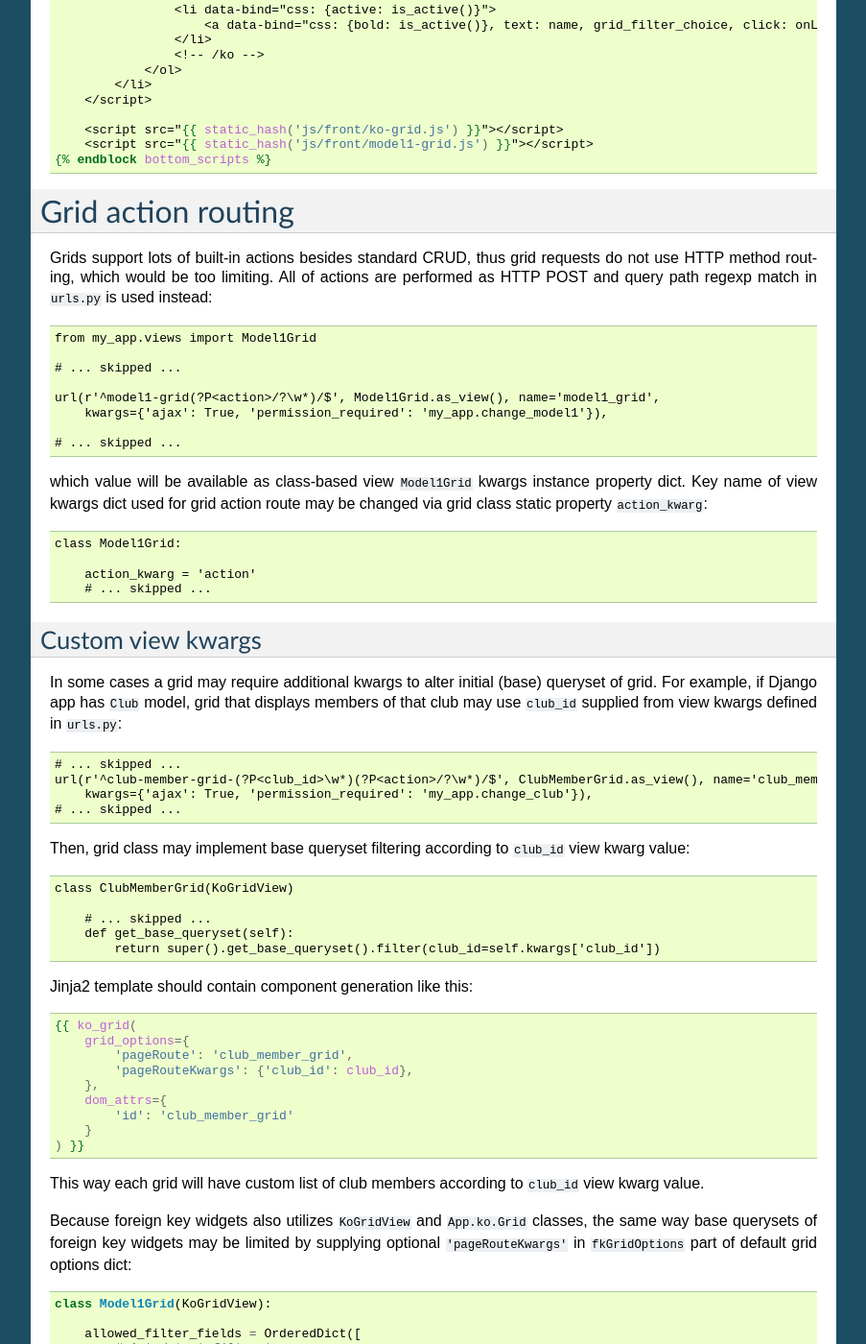
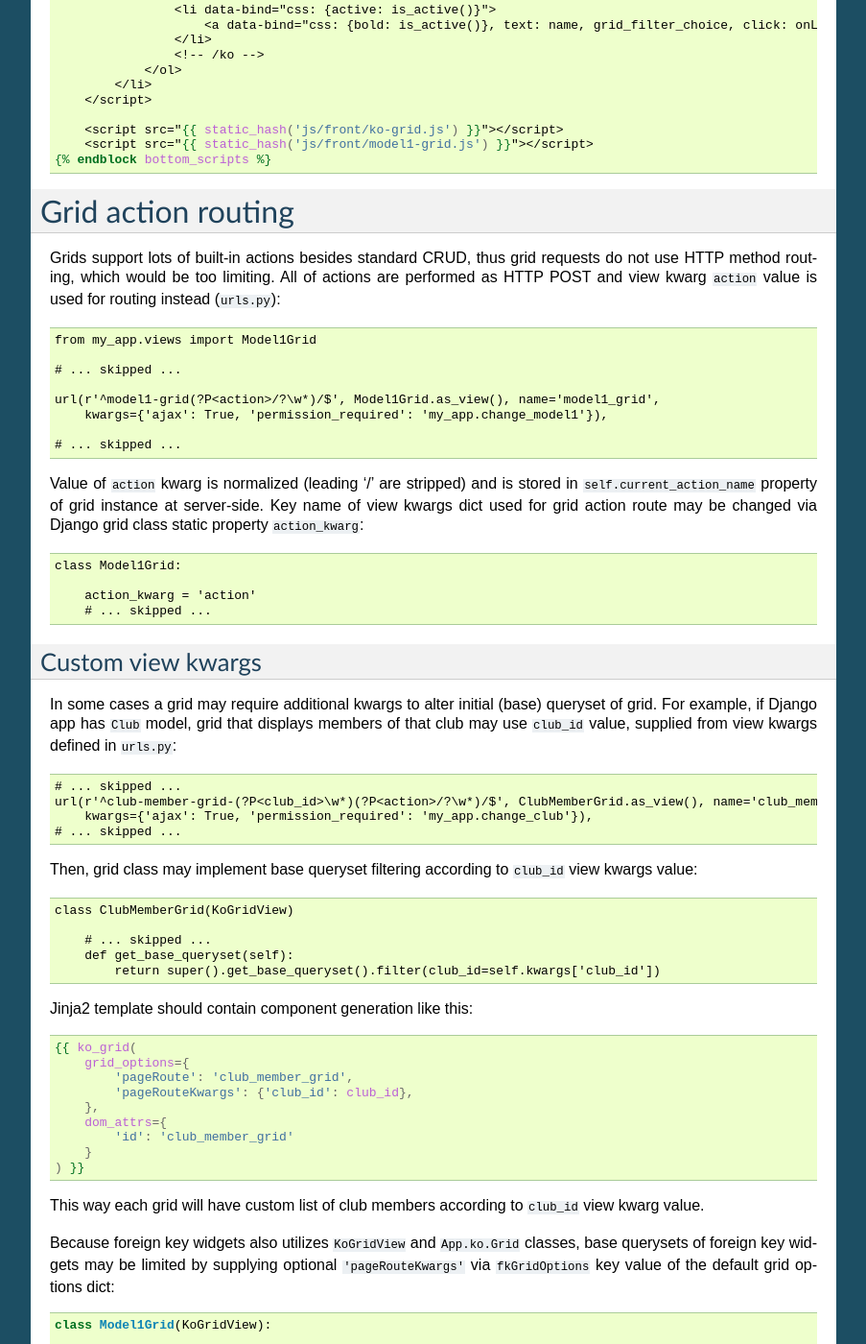
Before and after one commit to Dmitri-Sintsov/django-jinja-knockout, a Sphinx documentation site: the page built from docs/grids.rst, in a window 1280 px wide and 1400 px high, scrolled down 11636 px. Shown: the whole window at 96% size, without its empty margins (198-1101 px from the left). Built offline with Sphinx 7.4.7, drawn with Linux system fonts in a browser that asks for light colours.

Commit message:
Improved readability of 'Grid action routing' section in grids.rst.

```diff
--- a/docs/grids.rst
+++ b/docs/grids.rst
@@ -696,8 +696,8 @@ Grid action routing
 ===================
 
 Grids support lots of built-in actions besides standard CRUD, thus grid requests do not use HTTP method routing,
-which would be too limiting. All of actions are performed as HTTP POST and query path regexp match in ``urls.py`` is
-used instead::
+which would be too limiting. All of actions are performed as HTTP POST and view kwarg ``action`` value is used for
+routing instead (``urls.py``)::
 
     from my_app.views import Model1Grid
 
@@ -708,8 +708,9 @@ used instead::
 
     # ... skipped ...
 
-which value will be available as class-based view ``Model1Grid`` kwargs instance property dict. Key name of view kwargs
-dict used for grid action route may be changed via grid class static property ``action_kwarg``::
+Value of ``action`` kwarg is normalized (leading '/' are stripped) and is stored in ``self.current_action_name``
+property of grid instance at server-side. Key name of view kwargs dict used for grid action route may be changed via
+Django grid class static property ``action_kwarg``::
 
     class Model1Grid:
 
@@ -720,16 +721,15 @@ Custom view kwargs
 ------------------
 
 In some cases a grid may require additional kwargs to alter initial (base) queryset of grid. For example, if Django app
-has ``Club`` model, grid that displays members of that club may use ``club_id`` supplied from view kwargs defined in
-``urls.py``::
+has ``Club`` model, grid that displays members of that club may use ``club_id`` value, supplied from view kwargs defined
+in ``urls.py``::
 
     # ... skipped ...
     url(r'^club-member-grid-(?P<club_id>\w*)(?P<action>/?\w*)/$', ClubMemberGrid.as_view(), name='club_member_grid',
         kwargs={'ajax': True, 'permission_required': 'my_app.change_club'}),
     # ... skipped ...
 
-
-Then, grid class may implement base queryset filtering according to ``club_id`` view kwarg value::
+Then, grid class may implement base queryset filtering according to ``club_id`` view kwargs value::
 
     class ClubMemberGrid(KoGridView)
 
@@ -755,9 +755,9 @@ This way each grid will have custom list of club members according to ``club_id`
 
 .. highlight:: python
 
-Because foreign key widgets also utilizes ``KoGridView`` and ``App.ko.Grid`` classes, the same way base querysets of
-foreign key widgets may be limited by supplying optional ``'pageRouteKwargs'`` in ``fkGridOptions`` part of default
-grid options dict::
+Because foreign key widgets also utilizes ``KoGridView`` and ``App.ko.Grid`` classes, base querysets of foreign key
+widgets may be limited by supplying optional ``'pageRouteKwargs'`` via ``fkGridOptions`` key value of the
+default grid options dict::
 
   class Model1Grid(KoGridView):
 
@@ -779,7 +779,6 @@ grid options dict::
                         'searchPlaceholder': 'Search for Model2 values',
                     },
 
-
 options.separateMeta = true;
 using grid as paginated AJAX form
 get_default_grid_options
```
